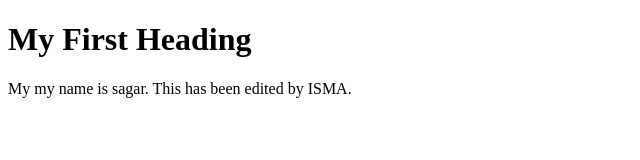
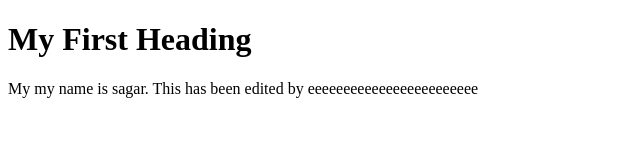
Before and after one commit to sagarisma9/sagar, a plain HTML site: page index.html in a window 1280 px wide. Shown: the whole page, without its empty margins (0-640 px from the left). Drawn offline with Linux system fonts and the light colour scheme.

Commit message:
Update index.html

```diff
--- a/index.html
+++ b/index.html
@@ -6,7 +6,7 @@
 <body>
 
 <h1>My First Heading</h1>
-<p>My my name is sagar. This has been edited by ISMA.</p>
+<p>My my name is sagar. This has been edited by eeeeeeeeeeeeeeeeeeeeeeee</p>
 
 </body>
 </html>
```
